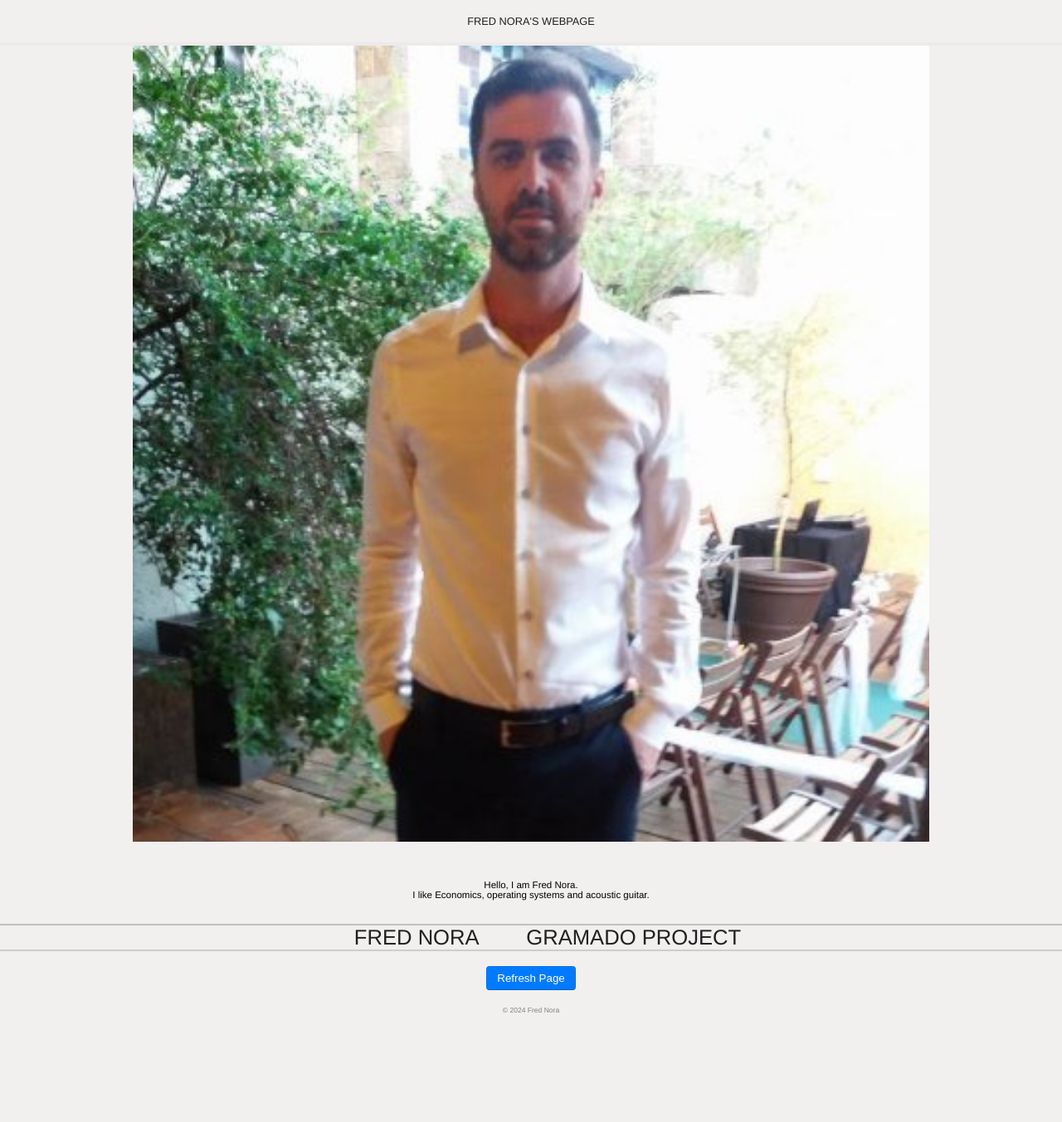
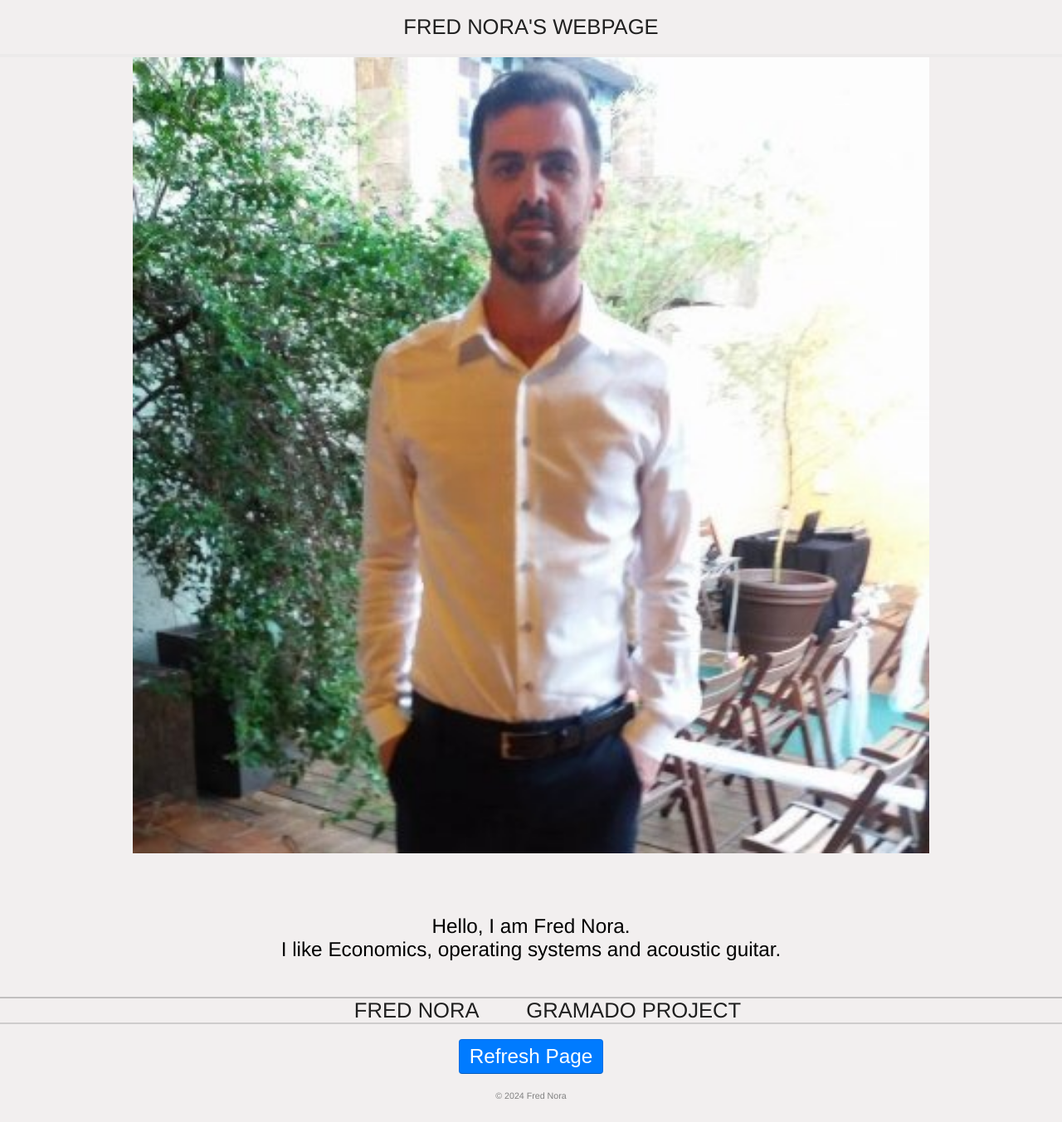
Before and after one commit to frednora/frednora.github.io, a PHP site: page / in a window 1280 px wide. Shown: the whole page at 83% size. Before the commit the page ends 1221 px from the top, so only its background shows below. Run offline with PHP 8.4, Linux system fonts and the light colour scheme.

Commit message:
Mobile first: Text size.

```diff
--- a/assets/css/gramado.css
+++ b/assets/css/gramado.css
@@ -175,11 +175,12 @@ a:hover {
 }
 
 .gramado-header{
-    font-size: 1.0vw;
+    font-size: 2.0vw;
     color: #202020;
 }
 .gramado-text{
-    font-size: 0.9vw;
+    /*font-size: 0.9vw;*/
+    font-size: 1.9vw;
 }
 
 .gramado-image {
@@ -193,6 +194,7 @@ a:hover {
 
 .gramado-button {
     text-align: center;
+    font-size: 1.9vw;
     color: #fff;
     background-color: #007bff;
     border: 1px solid rgba(0, 0, 0, 0.1);
@@ -216,7 +218,7 @@ a:hover {
 }
 
 .gramado-footer {
-    font-size: 0.8vw;
+    font-size: 1.0vw;
     text-align: center;
     color: #808080;
     padding-bottom: 2%;
--- a/index.html
+++ b/index.html
@@ -3,9 +3,8 @@
 <html lang="en-US">
 
 <head>
+<meta charset="UTF-8">
 <title>This is Fred Nora's web page</title>
-<meta
-    charset="UTF-8">
 <meta
     name="viewport"
     content="width=device-width, initial-scale=1">
```
